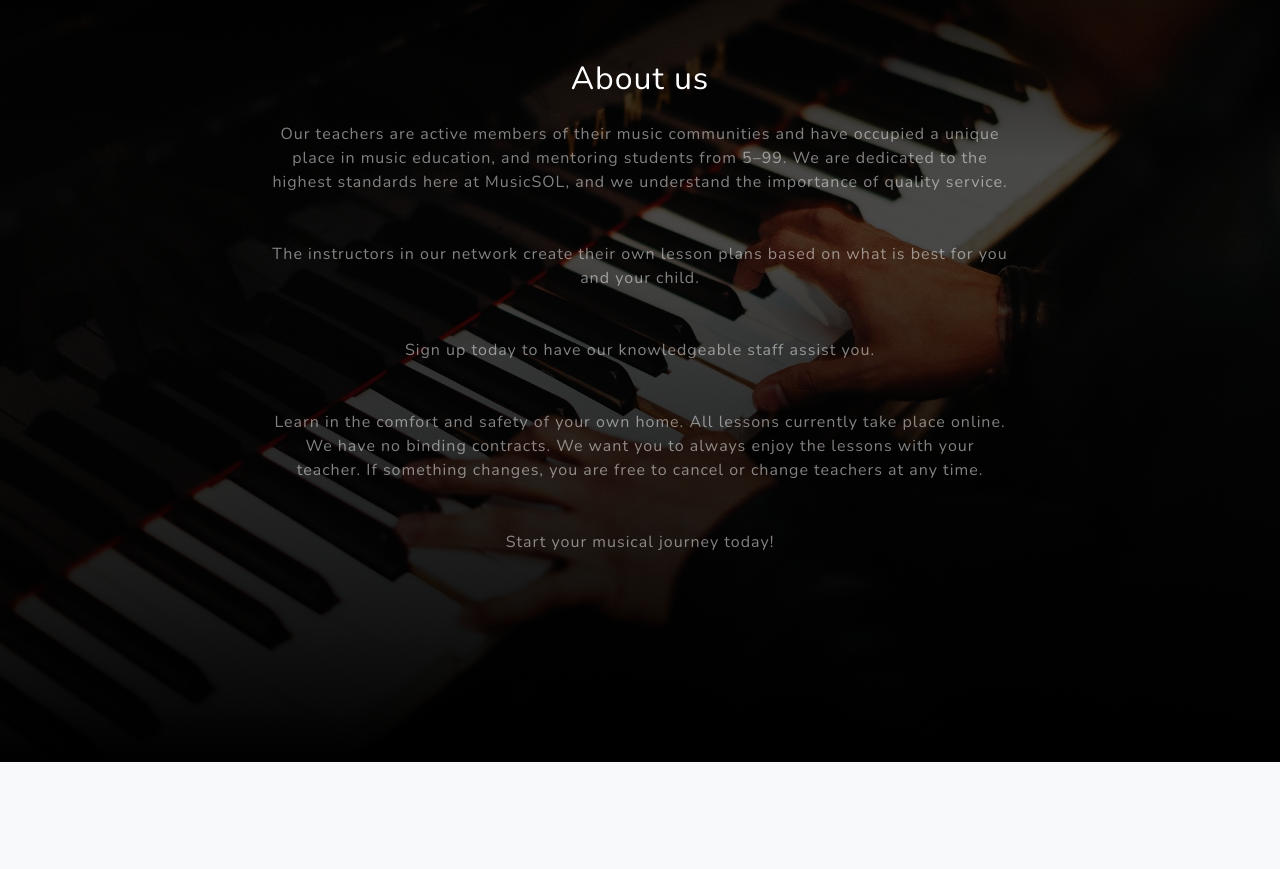
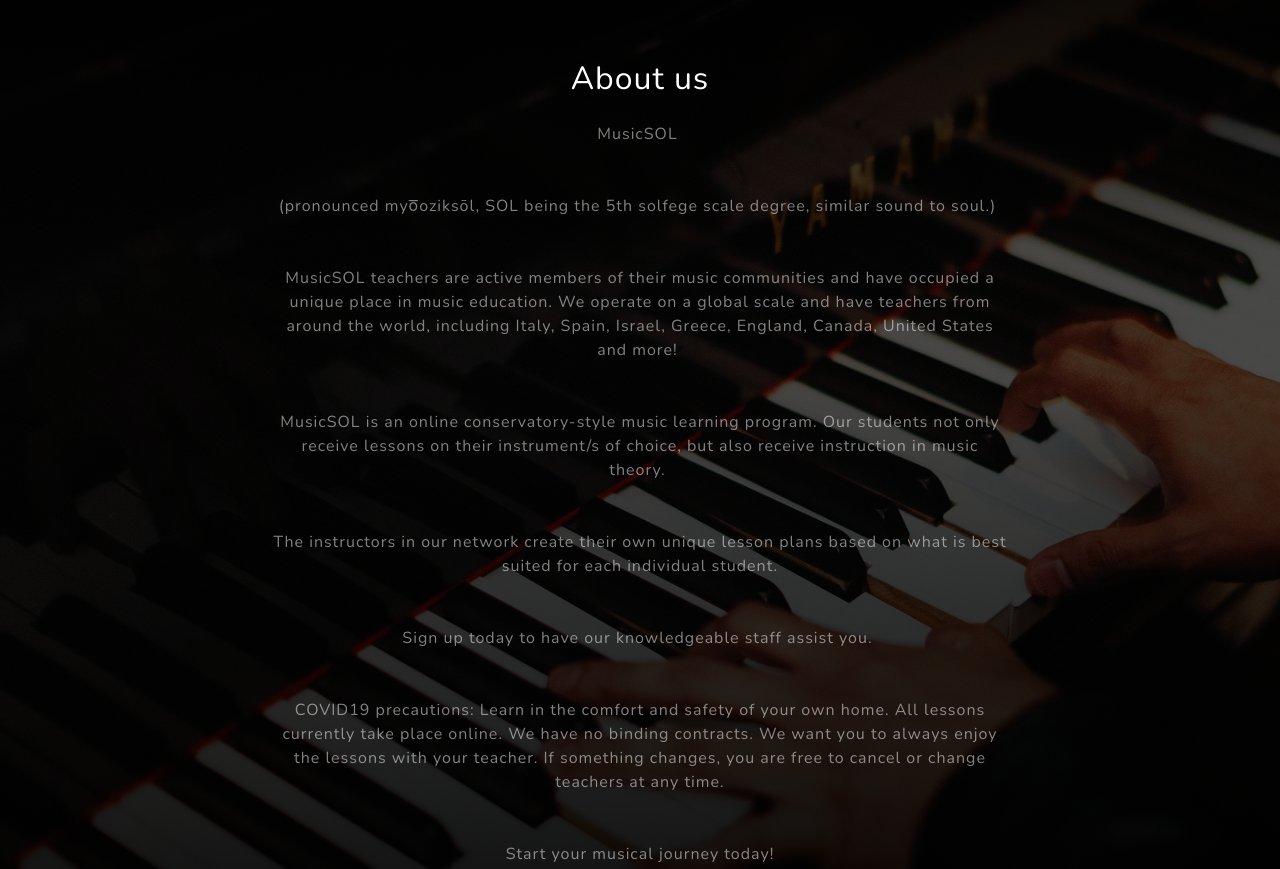
Before and after one commit to ymelody/musicsol, a plain HTML site: page index.html in a window 1280 px wide. Shown: the part 900-1769 px from the top of the page. Drawn offline with nearby package versions, Linux system fonts and the light colour scheme; a script that the page names is missing.

Commit message:
updated about

```diff
--- a/index.html
+++ b/index.html
@@ -134,24 +134,18 @@
                             document.body.appendChild(script);
                             </script></p> -->
                         <p class="text-white-50">
-                            Our teachers are active members of their music communities and have occupied a unique place in music education, and mentoring students from 5–99. We are dedicated to the highest standards here at MusicSOL, and we understand the importance of quality service.
-                        </p>
-                        <p class="text-white-50">
-                            The instructors in our network create their own lesson plans based on what is best for you and your child.
-                        </p>
+                            <span >MusicSOL </span></p>
+                        <p class="text-white-50"><span ></span>(pronounced myo͞oziksōl, SOL being the 5th solfege scale degree, similar sound to soul.) </span></p>
+                        <p class="text-white-50"><span >MusicSOL teachers are active members of their music communities and have occupied a unique place in music education. We operate on a global scale and have teachers from around the world, including Italy, Spain, Israel, Greece, England, Canada, United States and more! </span></p>
 
-                        <p class="text-white-50">
-                            Sign up today to have our knowledgeable staff assist you.
-                        </p>
+                        <p class="text-white-50"><span >MusicSOL is an online conservatory-style music learning program. Our students not only receive lessons on their instrument/s of choice, but also receive instruction in music theory. </span></p>
+                        <p class="text-white-50"><span >The instructors in our network create their own unique lesson plans based on what is best suited for each individual student.</span></p>
 
+                        <p class="text-white-50"><span >Sign up today to have our knowledgeable staff assist you. </span></p>
 
-                        <p class="text-white-50">
-                            Learn in the comfort and safety of your own home. All lessons currently take place online. We have no binding contracts. We want you to always enjoy the lessons with your teacher. If something changes, you are free to cancel or change teachers at any time.
-                        </p>
+                        <p class="text-white-50"><span >COVID19 precautions: Learn in the comfort and safety of your own home. All lessons currently take place online. We have no binding contracts. We want you to always enjoy the lessons with your teacher. If something changes, you are free to cancel or change teachers at any time.</span></p>
 
-                        <p class="text-white-50">
-                            Start your musical journey today!
-                        </p>
+                        <p class="text-white-50"><span >Start your musical journey today!</span></p>
                     </div>
                 </div>
             </div>
```
